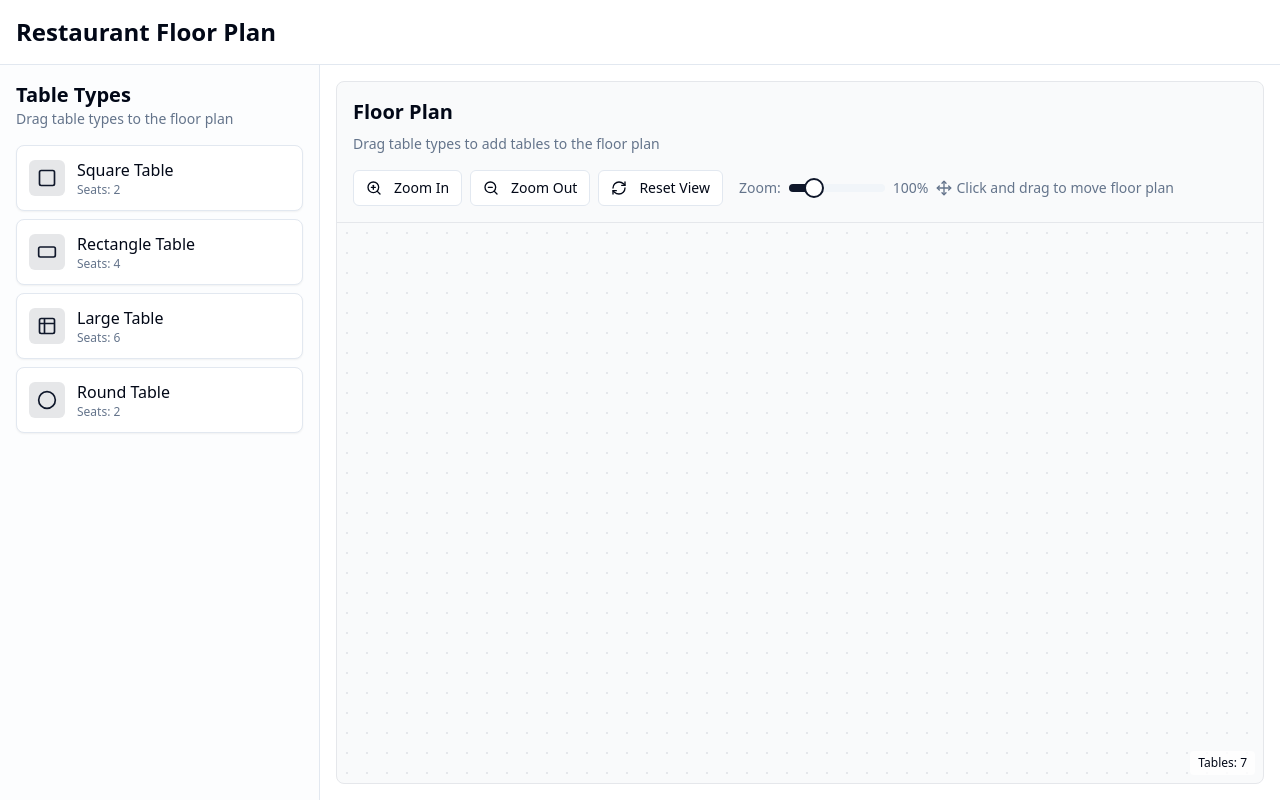
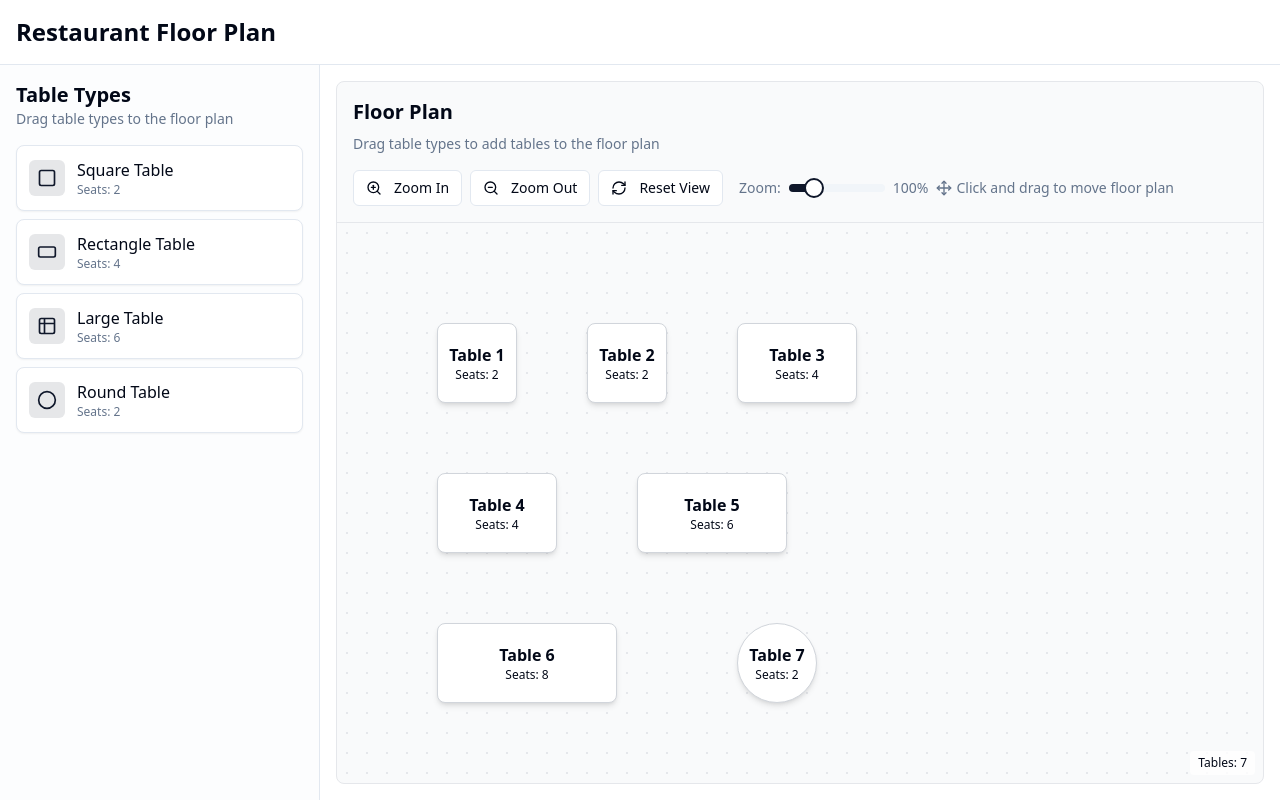
Before and after one commit to Abrar408/reservate-mate, a React (Vite) app: page / in a window 1280 px wide. Built offline with nearby package versions, Linux system fonts and the light colour scheme.

Commit message:
Fix: Table visibility on floorplan
Ensure tables are visible and correctly rendered on the floorplan.

```diff
--- a/src/components/FloorPlan.tsx
+++ b/src/components/FloorPlan.tsx
@@ -1,3 +1,4 @@
+
 import React, { useState, useRef, useEffect } from "react";
 import { useRestaurant } from "@/contexts/RestaurantContext";
 import TableComponent from "./TableComponent";
@@ -286,22 +287,38 @@ const FloorPlan: React.FC = () => {
           drop(node);
         }}
       >
+        {/* IMPORTANT: Changed to a single div container with relative positioning */}
         <div
-          className="floor-background absolute"
+          className="absolute inset-0 overflow-visible"
           style={{
             transform: `translate(${position.x}px, ${position.y}px) scale(${scale})`,
             transformOrigin: '0 0',
+          }}
+        >
+          {/* Background grid */}
+          <div
+            className="absolute"
+            style={{
               backgroundImage: 'radial-gradient(circle, #e5e7eb 1px, transparent 1px)',
               backgroundSize: '20px 20px',
               width: '10000px',
               height: '10000px',
               left: '-5000px',
               top: '-5000px',
+              zIndex: 0,
             }}
-        >
+          />
+
+          {/* Tables container with higher z-index */}
+          <div className="absolute" style={{ zIndex: 10 }}>
             {tables && tables.map((table) => (
-            <TableComponent key={table.id} table={table} scale={scale} />
+              <TableComponent
+                key={table.id}
+                table={table}
+                scale={scale}
+              />
             ))}
+          </div>
         </div>
       </div>
 
--- a/src/components/TableComponent.tsx
+++ b/src/components/TableComponent.tsx
@@ -46,14 +46,14 @@ const TableComponent: React.FC<TableComponentProps> = ({ table, scale }) => {
         updateTablePosition(table.id, newX, newY);
       }
     }
-  }));
+  }), [table.id, table.x, table.y, scale, updateTablePosition]); // Add dependencies
 
   // Connect the drop and drag refs to the same component
   drag(drop(ref));
 
   // Determine the table style based on shape and status
   const getTableStyle = () => {
-    let baseStyle = "flex items-center justify-center relative transition-all duration-200 ";
+    let baseStyle = "flex items-center justify-center relative transition-all duration-200 shadow-md ";
 
     // Add shape styles
     if (table.shape === 'circle') {
@@ -93,6 +93,7 @@ const TableComponent: React.FC<TableComponentProps> = ({ table, scale }) => {
         top: `${table.y}px`,
         width: `${table.width}px`,
         height: `${table.height}px`,
+        zIndex: 20, // Ensure tables are always above the background
       }}
       className={getTableStyle()}
     >
```
Lines whose indentation alone changed are shown as unchanged.
